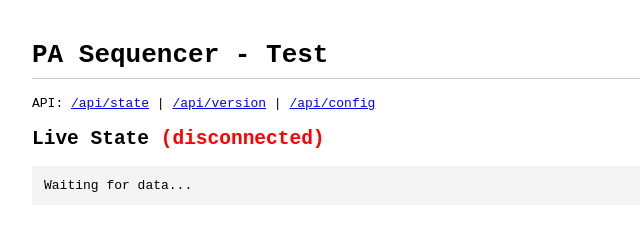
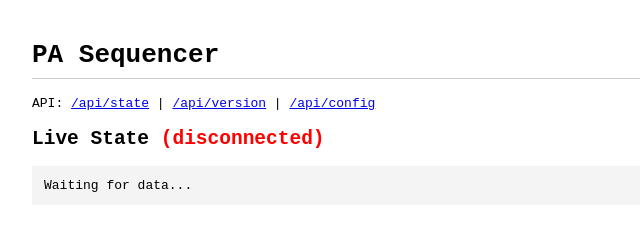
Before and after one commit to brokebit/Power-Amplifier-Sequencer, a plain HTML site: page data/index.html in a window 1280 px wide. Shown: the full height of the page, 208-848 px from the left. Drawn offline with Linux system fonts and the light colour scheme.

Commit message:
Remove Test from index.html

```diff
--- a/data/index.html
+++ b/data/index.html
@@ -14,7 +14,7 @@
 </style>
 </head>
 <body>
-<h1>PA Sequencer - Test</h1>
+<h1>PA Sequencer</h1>
 <p>API: <a href="/api/state">/api/state</a> |
    <a href="/api/version">/api/version</a> |
    <a href="/api/config">/api/config</a></p>
```
